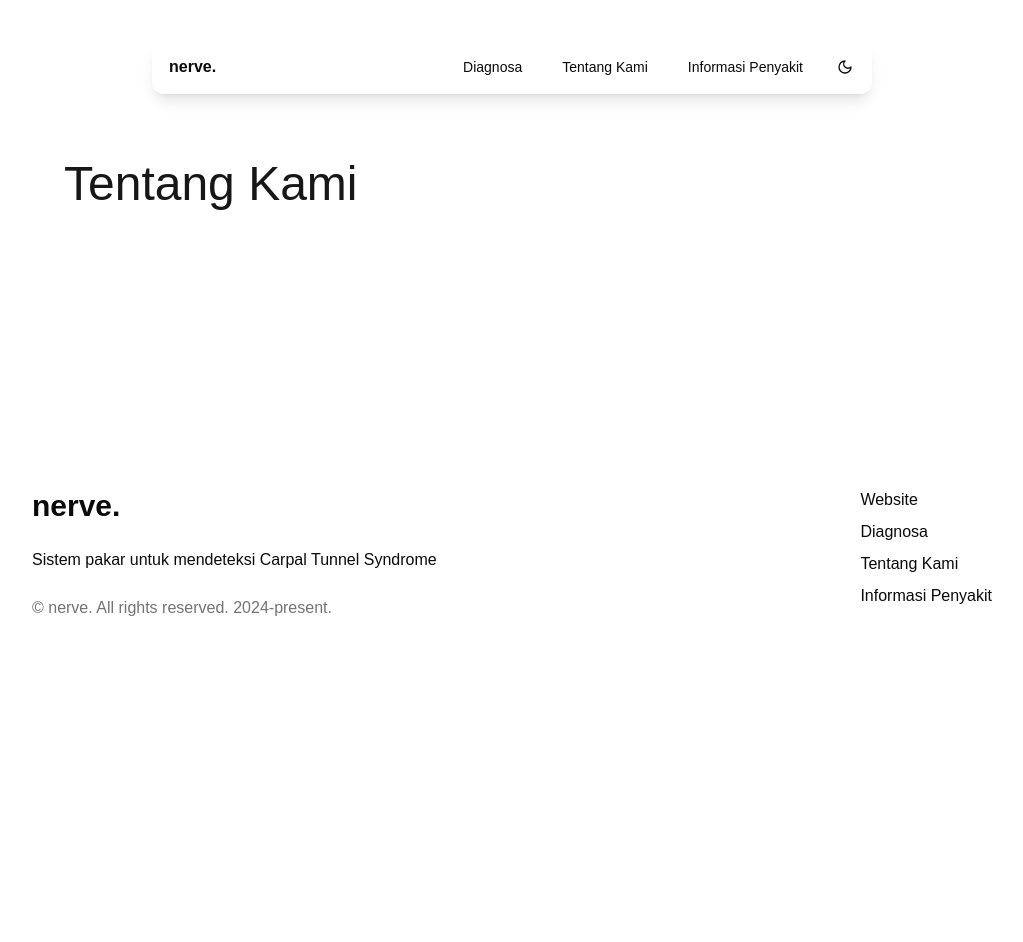
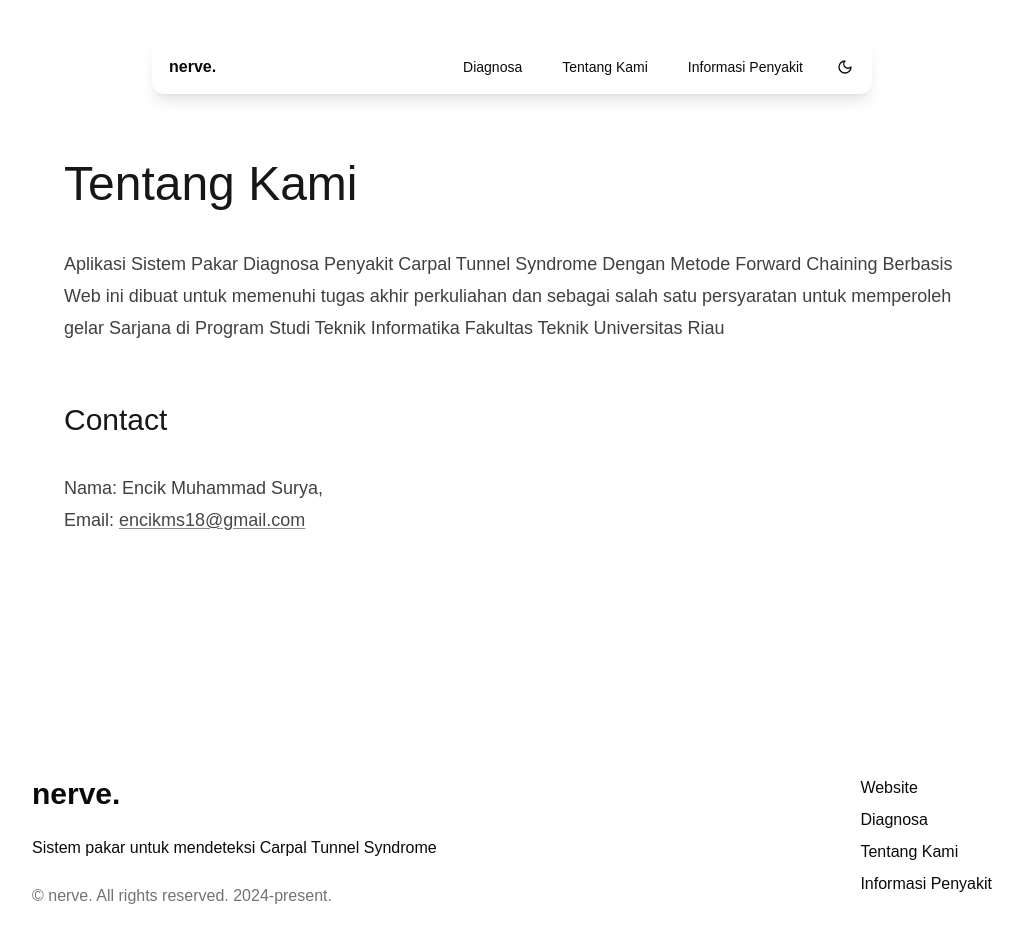
Before and after one commit to fzl96/nerve, a Next.js app: page /tentang-kami in a window 1280 px wide. Shown: the top 942 px of the page, without its empty margins (128-1151 px from the left). Before the commit the page ends 800 px from the top, so only its background shows below. Built offline with nearby package versions, Linux system fonts and the light colour scheme.

Commit message:
feat: Add about us section

```diff
--- a/src/app/tentang-kami/page.tsx
+++ b/src/app/tentang-kami/page.tsx
@@ -8,6 +8,21 @@ export default function AboutUs() {
           <Section>
             <Container>
               <h1>Tentang Kami</h1>
+              <p>
+                Aplikasi Sistem Pakar Diagnosa Penyakit Carpal Tunnel Syndrome
+                Dengan Metode Forward Chaining Berbasis Web ini dibuat untuk
+                memenuhi tugas akhir perkuliahan dan sebagai salah satu
+                persyaratan untuk memperoleh gelar Sarjana di Program Studi
+                Teknik Informatika Fakultas Teknik Universitas Riau
+              </p>
+              <h2>Contact</h2>
+              <p className="flex flex-col">
+                Nama: Encik Muhammad Surya,
+                <span>
+                  Email:{" "}
+                  <a href="mailto:encikms18@gmail.com">encikms18@gmail.com</a>
+                </span>
+              </p>
             </Container>
           </Section>
         </Container>
```
